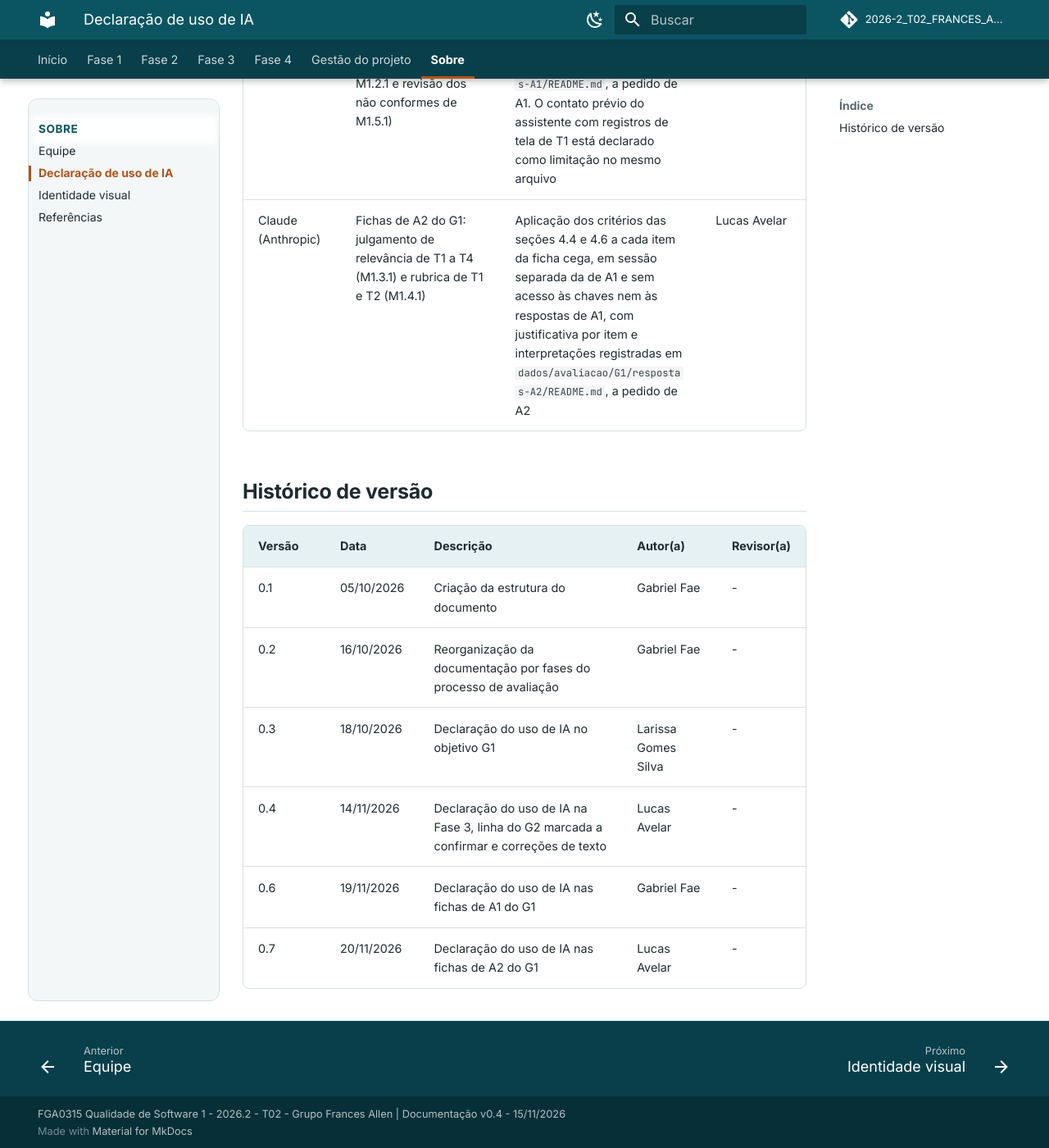
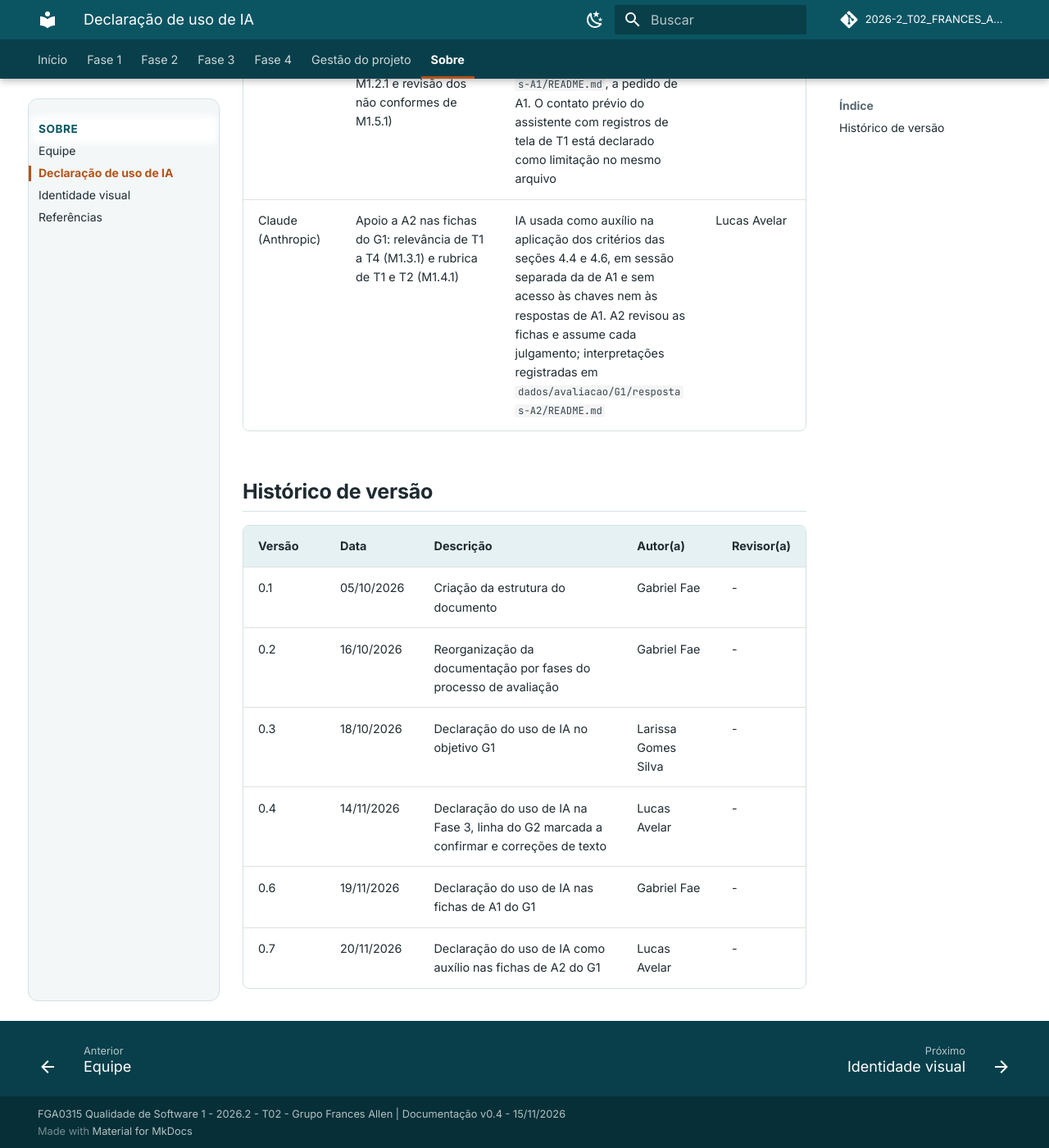
Before and after one commit to FCTE-Qualidade-de-Software-1/2026-2_T02_FRANCES_ALLEN, an MkDocs documentation site: the page built from docs/sobre/uso-de-ia.md, in a window 1280 px wide and 1400 px high, scrolled down 2324 px. Shown: the whole window at 82% size. Built offline with MkDocs 1.6.1 and Material for MkDocs 9.7.7, drawn with Linux system fonts in a browser that asks for light colours; comment, search, counter and statistics services are not loaded.

Commit message:
dados(G1): declaração de uso de IA nas fichas de A2 ajustada para auxílio, com revisão de A2

```diff
--- a/docs/sobre/uso-de-ia.md
+++ b/docs/sobre/uso-de-ia.md
@@ -15,7 +15,7 @@ A rubrica da disciplina exige declarar **a ferramenta**, **a tarefa** e **como o
 | Claude (Anthropic) | Pesquisa das revisões sistemáticas de referência do G1 | DOI, PMID, PMCID e número de incluídos de cada revisão conferidos no PubMed e no PMC em 14/11/2026 (`dados/avaliacao/G1/referencias/referencias.md`) | Lucas Avelar |
 | Claude (Anthropic) | Montagem das fichas cegas dos testes do G1 (`ficha_cega_Tn.csv`, em ordem aleatória, sem posição nem Quality Score) | A ordem vem do `calcular_g1.py`, com a semente do método, e foi conferida pela Larissa contra o Top 30 de cada tema | Larissa Gomes Silva |
 | Claude (Anthropic) | Fichas de A1 do G1: julgamento de relevância de T1 a T4 (M1.3.1), rubrica de T1 e T2 (M1.4.1) e etapa 11a (conferência de M1.2.1 e revisão dos não conformes de M1.5.1) | Aplicação dos critérios das seções 4.4 e 4.6 do método a cada item da ficha cega, com justificativa por item e interpretações registradas em `dados/avaliacao/G1/respostas-A1/README.md`, a pedido de A1. O contato prévio do assistente com registros de tela de T1 está declarado como limitação no mesmo arquivo | Gabriel Fae |
-| Claude (Anthropic) | Fichas de A2 do G1: julgamento de relevância de T1 a T4 (M1.3.1) e rubrica de T1 e T2 (M1.4.1) | Aplicação dos critérios das seções 4.4 e 4.6 a cada item da ficha cega, em sessão separada da de A1 e sem acesso às chaves nem às respostas de A1, com justificativa por item e interpretações registradas em `dados/avaliacao/G1/respostas-A2/README.md`, a pedido de A2 | Lucas Avelar |
+| Claude (Anthropic) | Apoio a A2 nas fichas do G1: relevância de T1 a T4 (M1.3.1) e rubrica de T1 e T2 (M1.4.1) | IA usada como auxílio na aplicação dos critérios das seções 4.4 e 4.6, em sessão separada da de A1 e sem acesso às chaves nem às respostas de A1. A2 revisou as fichas e assume cada julgamento; interpretações registradas em `dados/avaliacao/G1/respostas-A2/README.md` | Lucas Avelar |
 
 ## Histórico de versão
 
@@ -26,4 +26,4 @@ A rubrica da disciplina exige declarar **a ferramenta**, **a tarefa** e **como o
 | 0.3 | 18/10/2026 | Declaração do uso de IA no objetivo G1 | Larissa Gomes Silva | - |
 | 0.4 | 14/11/2026 | Declaração do uso de IA na Fase 3, linha do G2 marcada a confirmar e correções de texto | Lucas Avelar | - |
 | 0.6 | 19/11/2026 | Declaração do uso de IA nas fichas de A1 do G1 | Gabriel Fae | - |
-| 0.7 | 20/11/2026 | Declaração do uso de IA nas fichas de A2 do G1 | Lucas Avelar | - |
+| 0.7 | 20/11/2026 | Declaração do uso de IA como auxílio nas fichas de A2 do G1 | Lucas Avelar | - |
```
Also changed, not shown: dados/avaliacao/G1/respostas-A2/README.md (+2 -2 lines).
